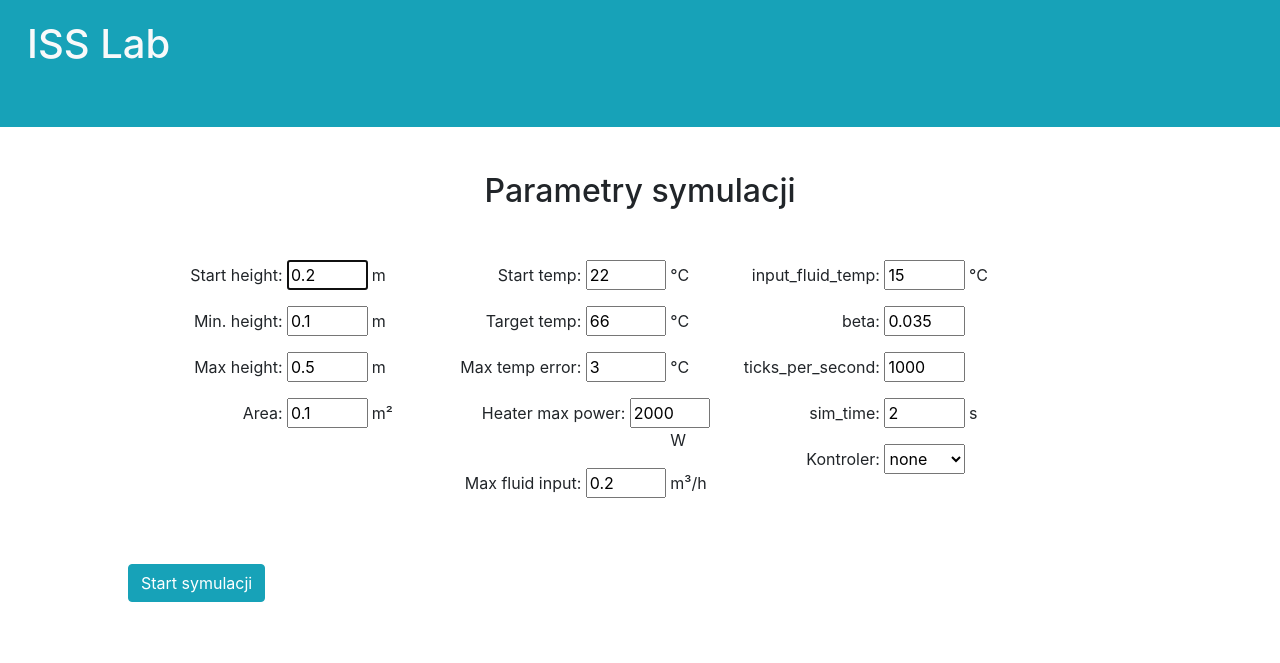
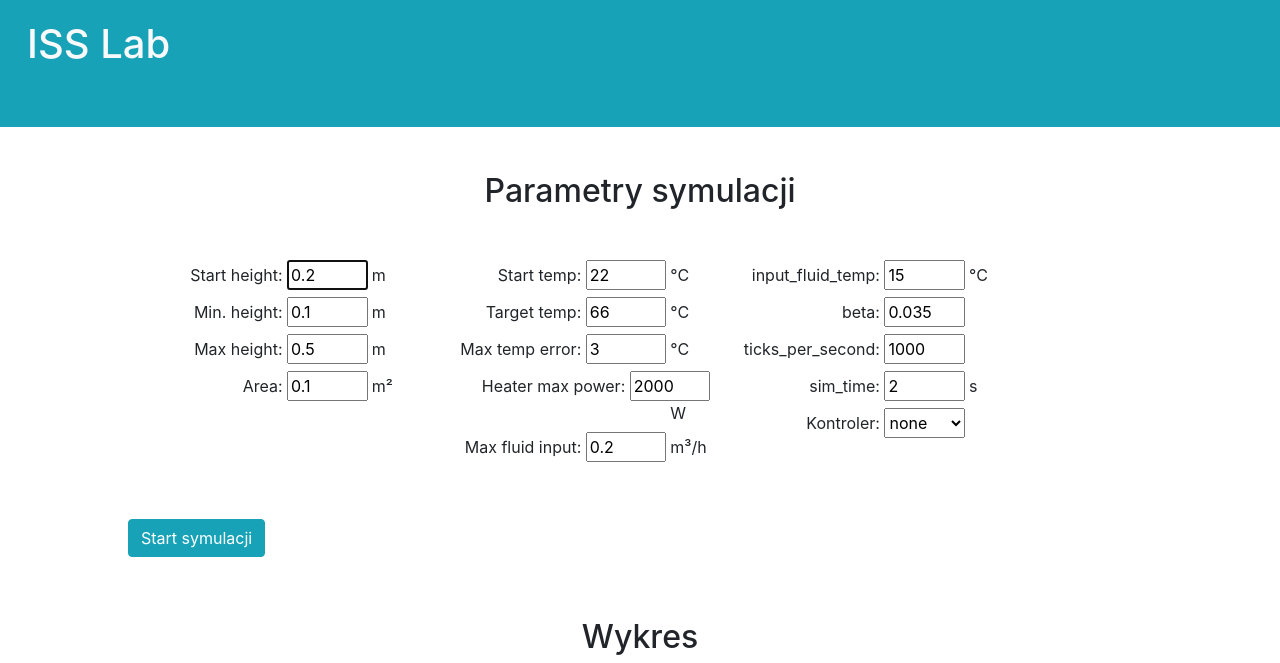
Before and after one commit to MonichSC/iss, a Flask app: page / in a window 1280 px wide. Shown: the top 663 px of the page. Run offline with Flask 2, Linux system fonts and the light colour scheme; some libraries are stand-ins or nearby versions.

Commit message:
Kosmetyka parametrów symulacji

```diff
--- a/static/css/main.css
+++ b/static/css/main.css
@@ -336,5 +336,8 @@ header{
   border: solid 1px darkblue;
 }
 
+/* margin bottom 4 sim params */
+.mbsp {margin-bottom:7px;}
+
 /* margin bottom 4 plot params */
 .mbpp {margin-bottom:5px;}
--- a/templates/main.html
+++ b/templates/main.html
@@ -30,26 +30,26 @@
     <div class="row rlform">
 
         <div class="col parameters-row">
-            <p>Start height: <input class=w30p id="par-1" name="start_level" value="0.2" autofocus><span class=unit>m</span></p>
-            <p>Min. height: <input class=w30p id="par-2" name="min_height" value="0.1"><span class=unit>m</span></p>
-            <p>Max height: <input class=w30p id="par-3" name="max_height" value="0.5"><span class=unit>m</span></p>
-            <p>Area: <input class=w30p id="par-4" name="area" value="0.1"><span class=unit>m²</span></p>
+            <p class=mbsp>Start height: <input class=w30p id="par-1" name="start_level" value="0.2" autofocus><span class=unit>m</span></p>
+            <p class=mbsp>Min. height: <input class=w30p id="par-2" name="min_height" value="0.1"><span class=unit>m</span></p>
+            <p class=mbsp>Max height: <input class=w30p id="par-3" name="max_height" value="0.5"><span class=unit>m</span></p>
+            <p class=mbsp>Area: <input class=w30p id="par-4" name="area" value="0.1"><span class=unit>m²</span></p>
         </div>
 
         <div class="col parameters-row">
-            <p>Start temp: <input class=w30p id="par-5" name="start_temp" value="22"><span class=unit>°C</span></p>
-            <p>Target temp: <input class=w30p id="par-6" name="target_temp" value="66"><span class=unit>°C</span></p>
-            <p>Max temp error: <input class=w30p id="par-7" name="max_temp_error" value="3"><span class=unit>°C</span></p>
-            <p>Heater max power: <input class=w30p id="par-8" name="heater_max_power" value="2000"><span class=unit>W</span></p>
-            <p>Max fluid input: <input class=w30p id="par-9" name="max_fluid_input" value="0.2"><span class=unit>m³/h</span></p>
+            <p class=mbsp>Start temp: <input class=w30p id="par-5" name="start_temp" value="22"><span class=unit>°C</span></p>
+            <p class=mbsp>Target temp: <input class=w30p id="par-6" name="target_temp" value="66"><span class=unit>°C</span></p>
+            <p class=mbsp>Max temp error: <input class=w30p id="par-7" name="max_temp_error" value="3"><span class=unit>°C</span></p>
+            <p class=mbsp>Heater max power: <input class=w30p id="par-8" name="heater_max_power" value="2000"><span class=unit>W</span></p>
+            <p class=mbsp>Max fluid input: <input class=w30p id="par-9" name="max_fluid_input" value="0.2"><span class=unit>m³/h</span></p>
         </div>
 
         <div class="col parameters-row">
-            <p>input_fluid_temp: <input class=w30p id="par-10" name="input_fluid_temp" value="15"><span class=unit>°C</span></p>
-            <p>beta: <input class=w30p id="par-11" name="beta" value="0.035"><span class=unit></span></p>
-            <p>ticks_per_second: <input class=w30p id="par-12" name="ticks_per_second" value="1000"><span class=unit></span></p>
-            <p>sim_time: <input class=w30p id="par-13" name="sim_time" value="2"><span class=unit>s</span></p>
-            <p>Kontroler: <select class="w30p" id="par-14" name="controller" value="none">
+            <p class=mbsp>input_fluid_temp: <input class=w30p id="par-10" name="input_fluid_temp" value="15"><span class=unit>°C</span></p>
+            <p class=mbsp>beta: <input class=w30p id="par-11" name="beta" value="0.035"><span class=unit></span></p>
+            <p class=mbsp>ticks_per_second: <input class=w30p id="par-12" name="ticks_per_second" value="1000"><span class=unit></span></p>
+            <p class=mbsp>sim_time: <input class=w30p id="par-13" name="sim_time" value="2"><span class=unit>s</span></p>
+            <p class=mbsp>Kontroler: <select class="w30p" id="par-14" name="controller" value="none">
                     <option value="none">none</option>
                     <option value="pid">PID</option>
                     <option value="fuzzy">Fuzzy</option>
@@ -63,21 +63,21 @@
     <div class="row rlform" id="pid_parameters" style="display:none;">
 
         <div class="col parameters-row">
-            <p>Input P: <input class=w30p id="par-i_p" name="input_p" value="5"><span class=unit></span></p>
-            <p>Input I: <input class=w30p id="par-i_i" name="input_i" value="1"><span class=unit></span></p>
-            <p>Input D: <input class=w30p id="par-i_d" name="input_d" value="0.01"><span class=unit></span></p>
+            <p class=mbsp>Input P: <input class=w30p id="par-i_p" name="input_p" value="5"><span class=unit></span></p>
+            <p class=mbsp>Input I: <input class=w30p id="par-i_i" name="input_i" value="1"><span class=unit></span></p>
+            <p class=mbsp>Input D: <input class=w30p id="par-i_d" name="input_d" value="0.01"><span class=unit></span></p>
         </div>
 
         <div class="col parameters-row">
-            <p>Output P: <input class=w30p id="par-o_p" name="output_p" value="0.3"><span class=unit></span></p>
-            <p>Output I: <input class=w30p id="par-o_i" name="output_i" value="0.5"><span class=unit></span></p>
-            <p>Output D: <input class=w30p id="par-o_d" name="output_d" value="0.0001"><span class=unit></span></p>
+            <p class=mbsp>Output P: <input class=w30p id="par-o_p" name="output_p" value="0.3"><span class=unit></span></p>
+            <p class=mbsp>Output I: <input class=w30p id="par-o_i" name="output_i" value="0.5"><span class=unit></span></p>
+            <p class=mbsp>Output D: <input class=w30p id="par-o_d" name="output_d" value="0.0001"><span class=unit></span></p>
         </div>
 
         <div class="col parameters-row">
-            <p>Temp P: <input class=w30p id="par-t_p" name="temp_p" value="-5"><span class=unit></span></p>
-            <p>Temp I: <input class=w30p id="par-t_i" name="temp_i" value="-0.4"><span class=unit></span></p>
-            <p>Temp D: <input class=w30p id="par-t_d" name="temp_d" value="-0.01"><span class=unit></span></p>
+            <p class=mbsp>Temp P: <input class=w30p id="par-t_p" name="temp_p" value="-5"><span class=unit></span></p>
+            <p class=mbsp>Temp I: <input class=w30p id="par-t_i" name="temp_i" value="-0.4"><span class=unit></span></p>
+            <p class=mbsp>Temp D: <input class=w30p id="par-t_d" name="temp_d" value="-0.01"><span class=unit></span></p>
         </div>
 
     </div>
```
